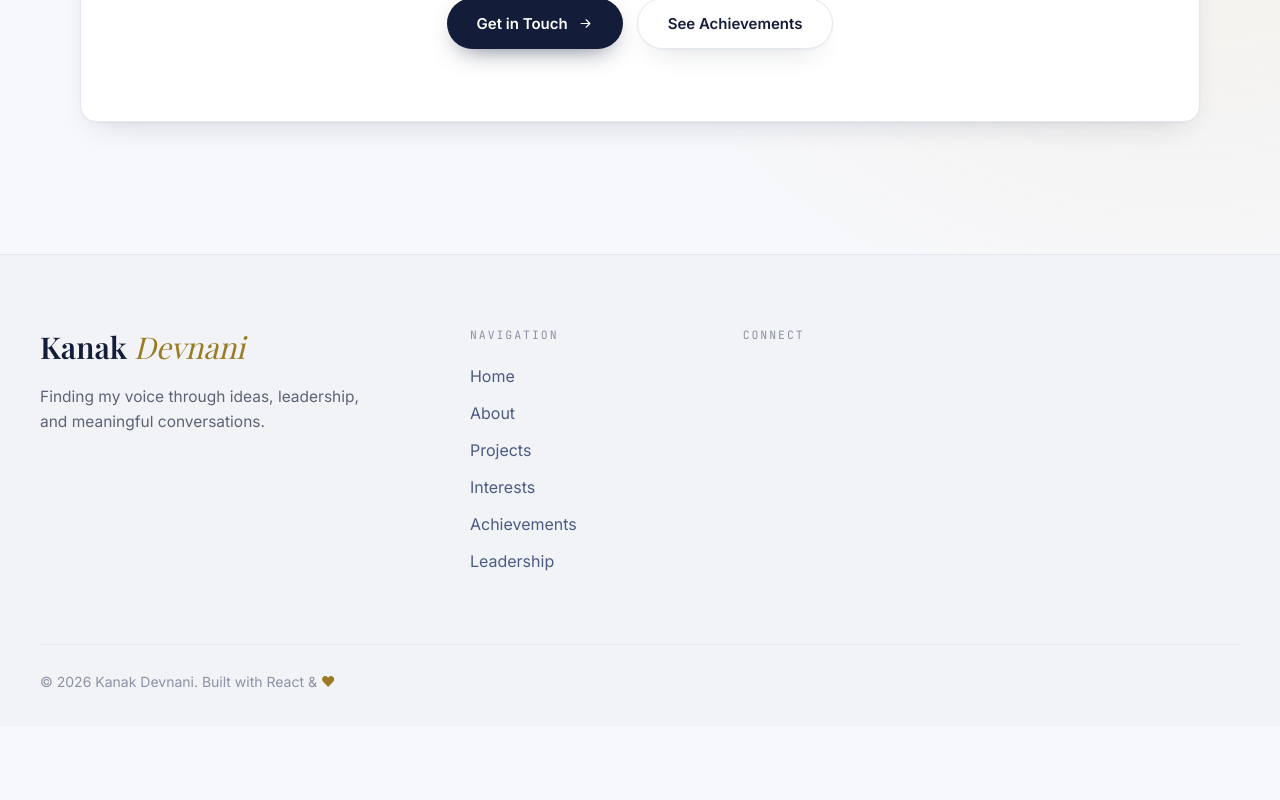
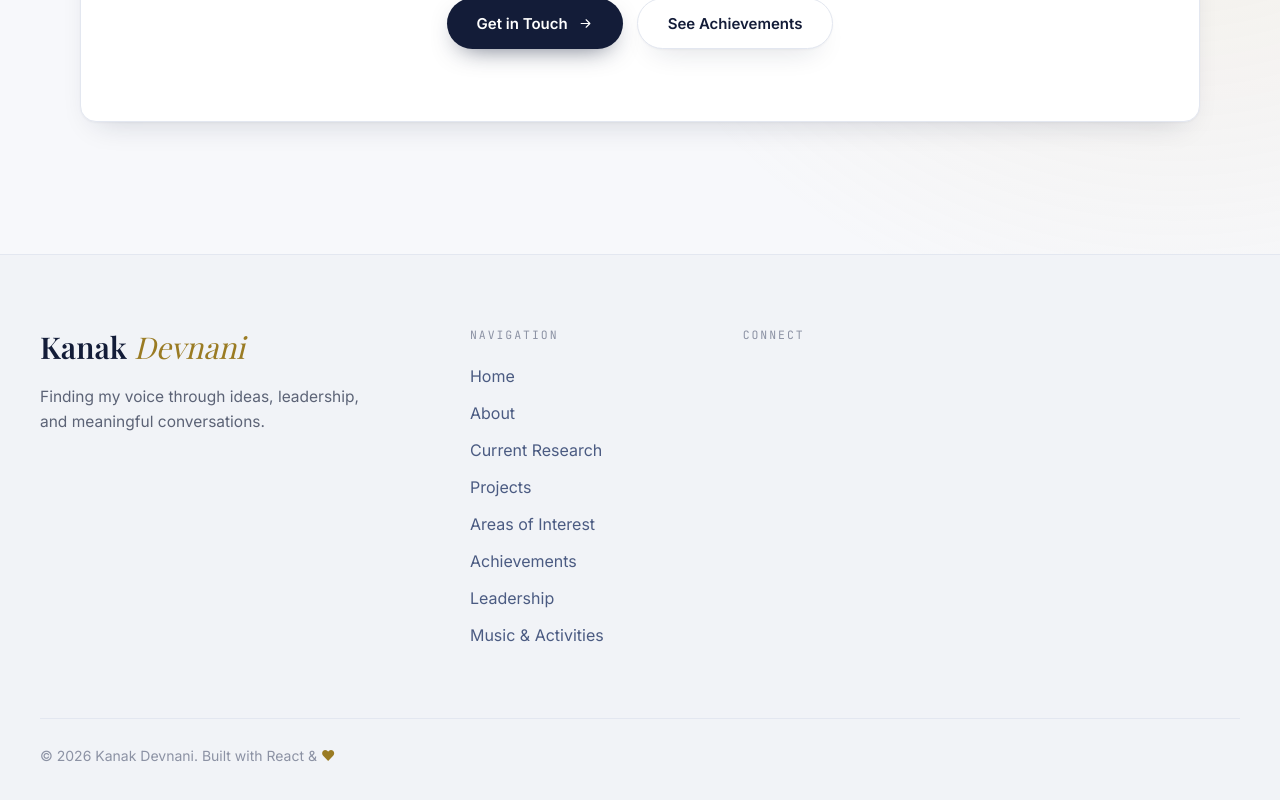
Before and after one commit to amitokamble8-pixel/kanak_portfolio_2, a React (Vite) app: page / in a window 1280 px wide. Shown: the part 5121-5921 px from the top of the page. Before the commit the page ends 5847 px from the top, so only its background shows below. Built offline with nearby package versions, Linux system fonts and the light colour scheme; a web font is replaced by a local one.

Commit message:
Update footer navigation labels and links

```diff
--- a/src/data.js
+++ b/src/data.js
@@ -385,10 +385,13 @@ export const GALLERIES = [
 export const FOOTER_NAV = [
   { label: "Home", to: "/" },
   { label: "About", to: "/about" },
+  { label: "Current Research", to: "/work" },
   { label: "Projects", to: "/projects" },
-  { label: "Interests", to: "/publications" },
+  { label: "Areas of Interest", to: "publications" },
   { label: "Achievements", to: "/awards" },
   { label: "Leadership", to: "/volunteering" },
+  { label: "Music & Activities", to: "/sports" },
+
 ];
 
 export const FOOTER_PROFILES = [
```
